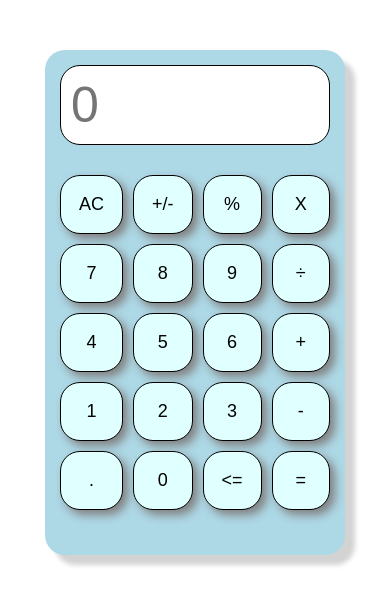
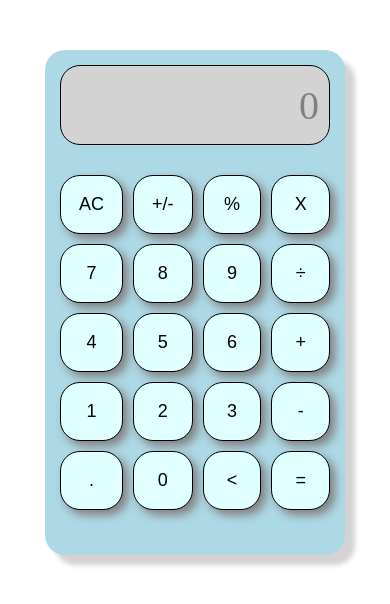
Before and after one commit to CedraCN04/first-calculatrice, a plain HTML site: page index.html in a window 390 px wide. Drawn offline with Linux system fonts and the light colour scheme.

Commit message:
ajout des trois premieres fonction

```diff
--- a/index.html
+++ b/index.html
@@ -4,12 +4,15 @@
     <meta charset="UTF-8" />
     <meta name="viewport" content="width=device-width, initial-scale=1.0" />
     <link rel="stylesheet" href="styles.css" />
+    <link rel="shortcut icon" type="image/svg" href="assets/favicon.svg" />
     <title>Calculatrice</title>
   </head>
   <body>
     <main class="container">
       <section class="calculator">
-        <input type="text" id="input" class="input" placeholder="0" />
+        <div class="screen" id="screen">
+          <p class="result" id="result"></p>
+        </div>
         <div class="buttons">
           <button id="clear" class="operator">AC</button>
           <button id="add-or-substract" class="operator">+/-</button>
@@ -29,7 +32,7 @@
           <button id="substract" class="operator">-</button>
           <button id="decimal" class="number">.</button>
           <button id="zero" class="number">0</button>
-          <button id="return" class="operator"><=</button>
+          <button id="return" class="operator"><</button>
           <button id="equals" class="operator">=</button>
         </div>
       </section>
--- a/script.js
+++ b/script.js
@@ -1,51 +1,27 @@
-/* let operationChoice = prompt(
-  "Choisissez une opération : 1 - Addition, 2 - Soustraction, 3 - Multiplication, 4- Division"
-);
+// Ajout d'une valeur par défaut
+function defaultValue() {
+  let defaultValue = 0;
 
-function askUser() {
-  let firstNumber = Number(prompt("Entrez le premier nombre :"));
-  let secondNumber = Number(prompt("Entrez le deuxième nombre :"));
-  return [firstNumber, secondNumber];
+  let screenResult = document.getElementById("result");
+  screenResult.textContent = defaultValue;
+  screenResult.style.color = "grey";
 }
 
-function addition(firstNumber, secondNumber) {
-  let result = firstNumber + secondNumber;
-  alert("Le résultat de l'addition est : " + result);
+defaultValue();
+
+// Ajout d'une fonction pour effacer les données et revenir à la valeur par défaut
+function clear() {
+  let clearButton = document.getElementById("clear");
+  clearButton.addEventListener("click", () => {
+    defaultValue();
+  });
 }
 
-function soustraction(firstNumber, secondNumber) {
-  let result = firstNumber - secondNumber;
-  alert("Le résultat de la soustraction est : " + result);
+// Ajout d'une fonction pour supprimer le dernier caractère
+function back() {
+  let backButton = document.getElementById("return");
+  backButton.addEventListener(click, () => {
+    let screenResult = document.getElementById("result");
+    screenResult.textContent = screenResult.textContent.slice(0, -1);
+  });
 }
-
-function multiplication(firstNumber, secondNumber) {
-  let result = firstNumber * secondNumber;
-  alert("Le résultat de la multiplication est : " + result);
-}
-
-function division(firstNumber, secondNumber) {
-  let result = firstNumber / secondNumber;
-  alert("Le résultat de la division est : " + result);
-}
-
-switch (operationChoice) {
-  case "1":
-    let addNumbers = askUser();
-    addition(addNumbers[0], addNumbers[1]);
-    break;
-  case "2":
-    let substractNumbers = askUser();
-    soustraction(substractNumbers[0], substractNumbers[1]);
-    break;
-  case "3":
-    let multiplyNumbers = askUser();
-    multiplication(multiplyNumbers[0], multiplyNumbers[1]);
-    break;
-  case "4":
-    let divideNumbers = askUser();
-    division(divideNumbers[0], divideNumbers[1]);
-    break;
-  default:
-    alert("Choix d'opération invalide. Veuillez réessayer.");
-}
- */
--- a/styles.css
+++ b/styles.css
@@ -1,9 +1,12 @@
 /* General */
+
+* {
+  box-sizing: border-box;
+}
 
 body {
   margin: 0;
   padding: 0;
-  box-sizing: border-box;
   height: 100dvh;
 }
 
@@ -21,7 +24,7 @@ body {
   flex-direction: column;
   justify-content: center;
   align-items: center;
-  width: 500px;
+  width: 550px;
   margin: 50px auto;
   border-radius: 20px;
   padding: 30px;
@@ -29,15 +32,21 @@ body {
   background-color: lightblue;
 }
 
-.input {
-  box-sizing: border-box;
+.screen {
+  background-color: lightgray;
   height: 100px;
   width: 100%;
   border-radius: 20px;
   border: solid 1px black;
-  font-size: 90px;
-  padding: 20px;
-  margin: auto;
+  display: flex;
+  justify-content: flex-end;
+  align-items: center;
+  padding: 0 10px;
+}
+
+.result {
+  color: black;
+  font-size: 80px;
 }
 
 /* Buttons */
@@ -80,13 +89,13 @@ body {
     width: 100%;
     height: 60%;
     padding: 15px;
-    box-sizing: border-box;
   }
-  .input {
+  .screen {
     width: 100%;
     height: 80px;
-    font-size: 50px;
-    padding: 10px;
+  }
+  .result {
+    font-size: 40px;
   }
   .buttons {
     width: 100%;
```
Also changed, not shown: assets/favicon.svg (added).
